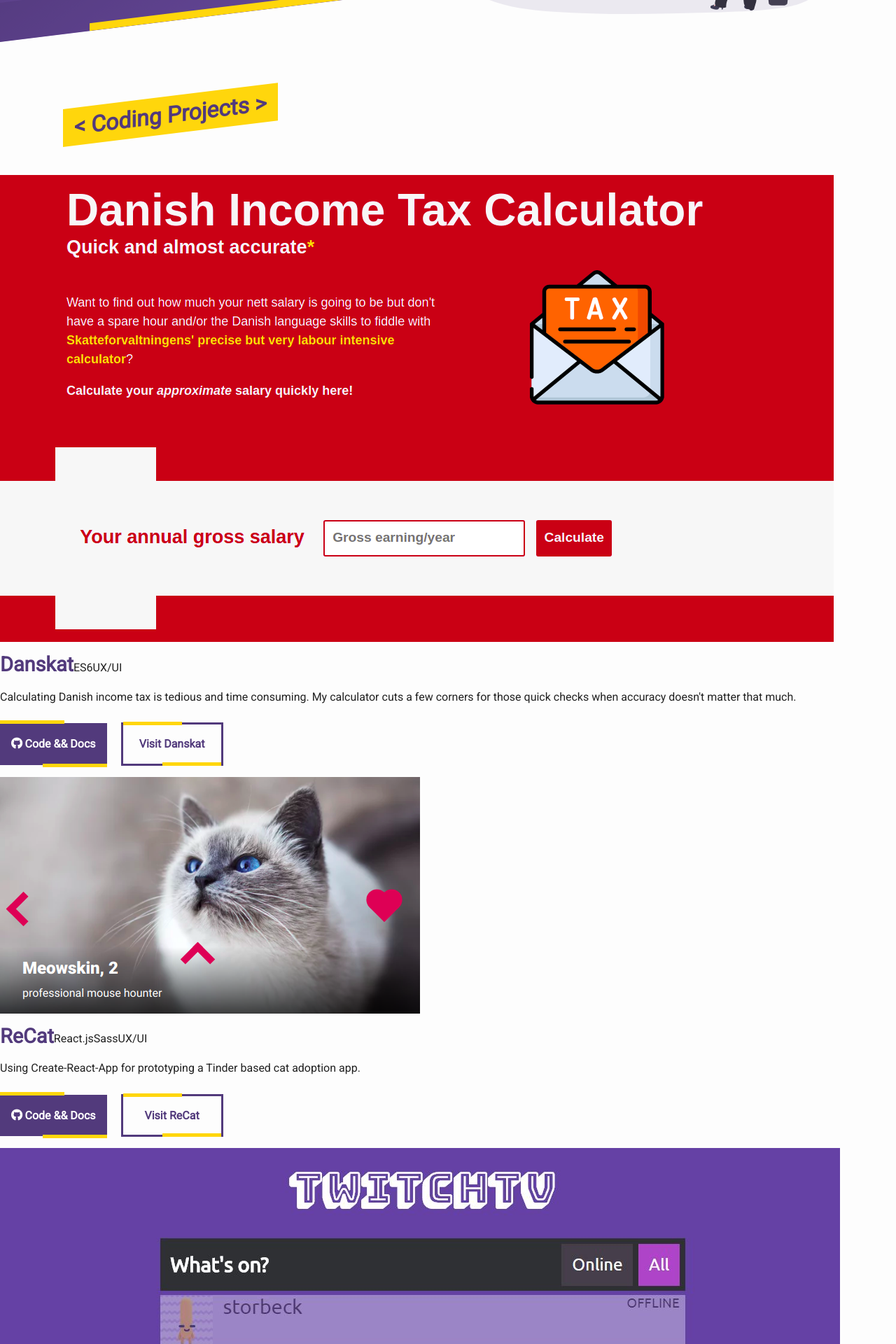
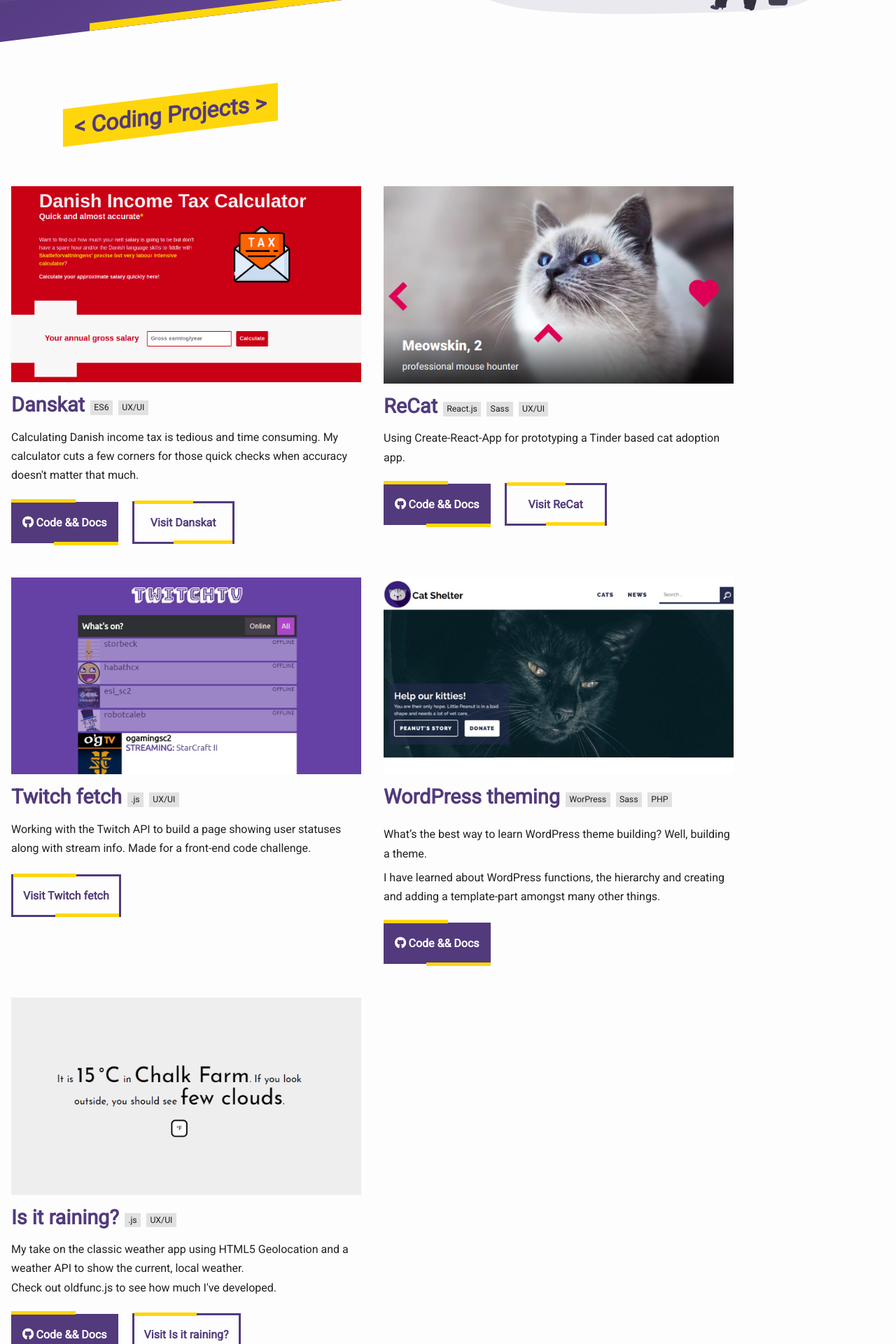
Before and after one commit to krisztin/krisztin.github.io, a Jekyll site: the page built from index.html, in a window 1280 px wide. Shown: the part 501-2421 px from the top of the page at 70% size. Built offline with Jekyll 4.4.1, drawn with Linux system fonts in a browser that asks for light colours; nearby versions of some CDN libraries.

Commit message:
adding project related classes

```diff
--- a/_sass/minima/_layout.scss
+++ b/_sass/minima/_layout.scss
@@ -273,6 +273,39 @@ header {
     margin-right: 3rem;
   }
 }
+
+/*
+* Projects
+*/
+
+.projects {
+  max-width: 1400px;
+  margin: 0 auto;
+  align-items: flex-start;
+}
+
+.project {
+  min-width: 400px;
+  max-width: 500px;
+  flex: 1;
+  padding: $base-font-size;
+
+  .tag {
+    font-size: $base-font-size / 1.3;
+    background-color: $colour-grey--light;
+    margin-right: $base-font-size / 2;
+    padding: 0 $base-font-size / 3;
+  }
+
+  span:first-of-type {
+    margin-left: $base-font-size / 2;
+  }
+
+  @media screen and (max-width: 420px) {
+    min-width: 220px;
+  }
+}
+
 /**
  * Footer
  */
```
